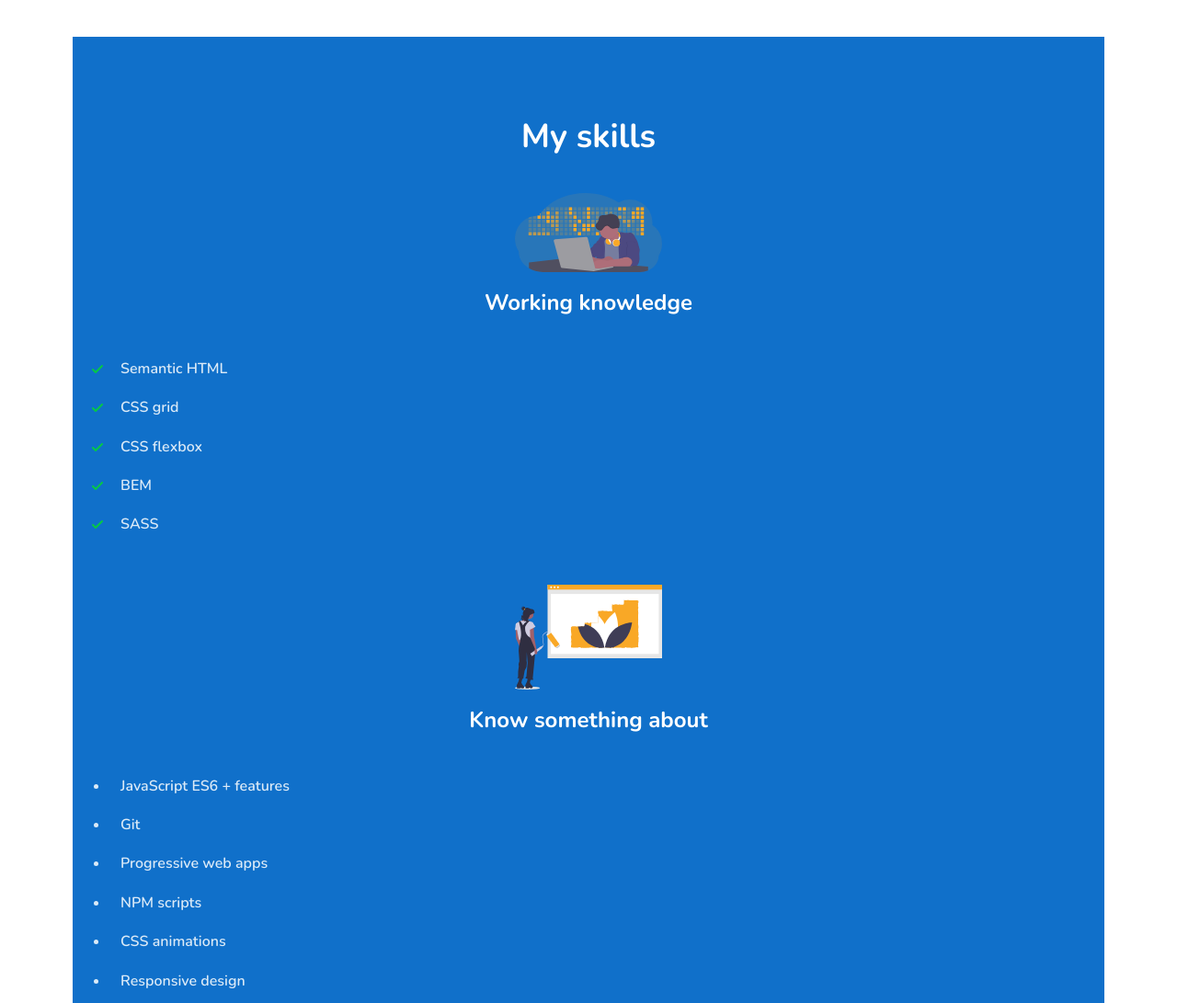
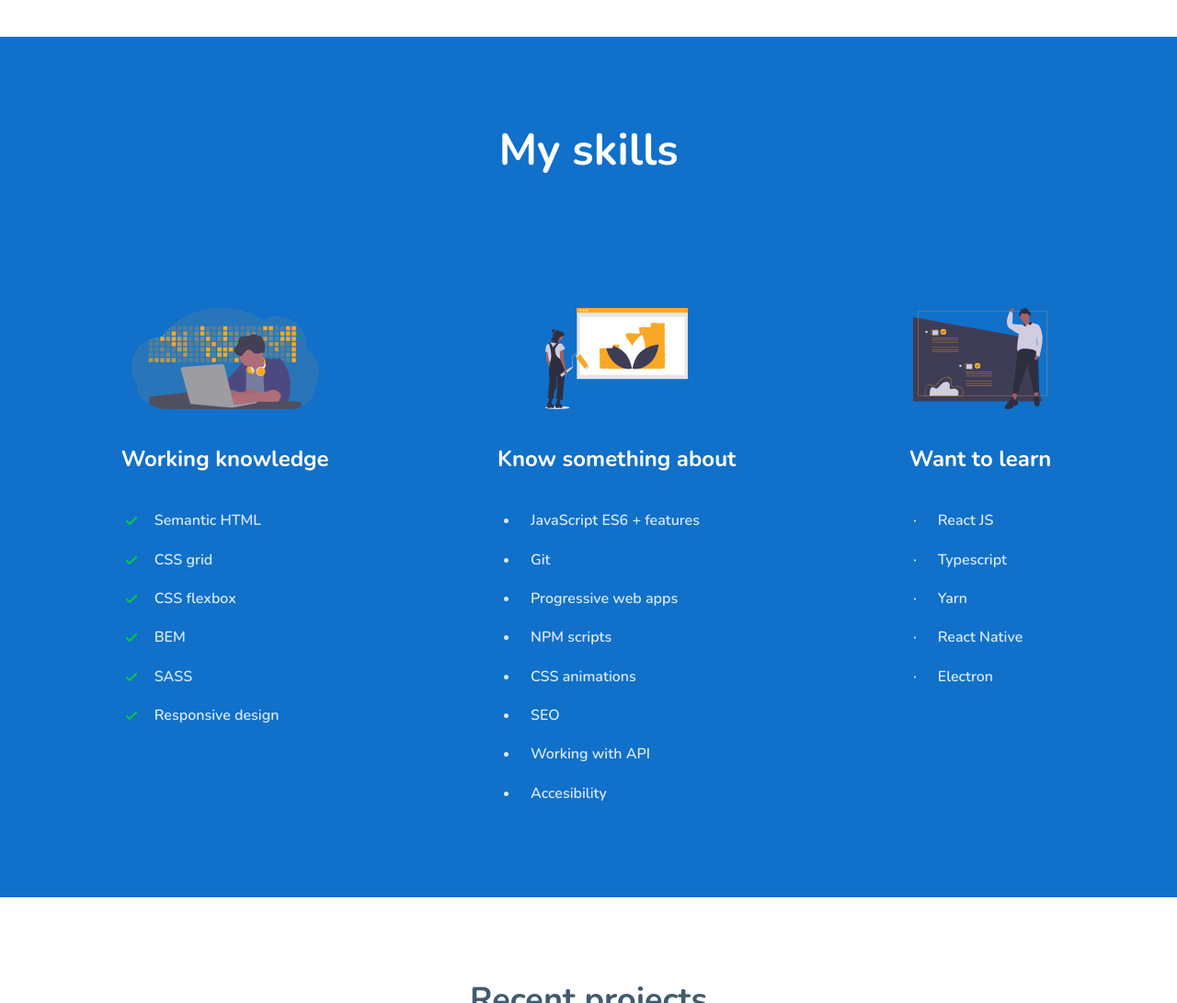
Before and after one commit to krysiajanik/krysiajanik.github.io, a website built with webpack: page src/pages/index.html in a window 1280 px wide. Shown: the part 760-1851 px from the top of the page at 92% size. Built offline with nearby package versions, Linux system fonts and the light colour scheme.

Commit message:
feat: sklills section styled for desktop

```diff
--- a/src/pages/index.html
+++ b/src/pages/index.html
@@ -100,6 +100,7 @@
   <main class="main">
     <article class="skills" id="skills">
       <h1 class="skills__header">My skills</h1>
+      <div class="skills__flexbox">
         <section class="skills__section">
           <img src="../assets/img/undraw_proud_coder_7ain.svg" class="skills__image" />
           <h2 class="skills__section-header">Working knowledge</h2>
@@ -109,6 +110,7 @@
             <li class="skills__list--item">CSS flexbox</li>
             <li class="skills__list--item">BEM</li>
             <li class="skills__list--item">SASS</li>
+            <li class="skills__list--item">Responsive design</li>
           </ul>
         </section>
         <section class="skills__section">
@@ -120,7 +122,6 @@
             <li class="skills__list--item">Progressive web apps</li>
             <li class="skills__list--item">NPM scripts</li>
             <li class="skills__list--item">CSS animations</li>
-          <li class="skills__list--item">Responsive design</li>
             <li class="skills__list--item">SEO</li>
             <li class="skills__list--item">Working with API</li>
             <li class="skills__list--item">Accesibility</li>
@@ -137,6 +138,7 @@
             <li class="skills__list--item">Electron</li>
           </ul>
         </section>
+      </div>
     </article>
 
     <article class="projects" id="projects">
--- a/src/scss/main.scss
+++ b/src/scss/main.scss
@@ -35,6 +35,7 @@ body {
 .main {
   margin: 0;
   padding: 0;
+  width: 100%;
 }
 
 .email {
--- a/src/scss/modules/skills.scss
+++ b/src/scss/modules/skills.scss
@@ -5,15 +5,32 @@
     &__header {
         font-weight: bold;
         font-size: 36px;
+        @media screen and (min-width: 768px) {
+            font-size: 48px;
+            margin-bottom: 128px;
+          }
+    }
+    &__flexbox {
+        display: block;
+        margin: 0 auto;
+        @media screen and (min-width: 768px) {
+            display: flex;
+            flex-direction: row;
+            align-items: flex-start;
+            justify-content: space-around;
+            max-width: 1200px;
+          }
     }
     &__section {
+        padding: 0 24px;
+        display: block;
     }
     &__image {
-        width: 160px;
+        height: 110px;
         margin: 16px 0;
     }
     &__section-header {
-        margin: 0 0 24px 0;
+        margin: 0 0 24px 08;
         font-weight: bold;
         font-size: 24px;
     }
```
Lines whose indentation alone changed are shown as unchanged.
